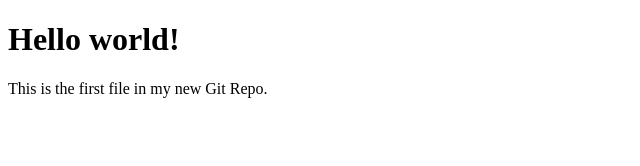
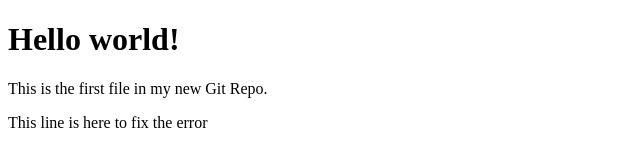
Before and after one commit to Kartik-Tata/Project, a plain HTML site: page index.html in a window 1280 px wide. Shown: the whole page, without its empty margins (0-640 px from the left). Drawn offline with Linux system fonts and the light colour scheme.

Commit message:
This is the error fix

```diff
--- a/index.html
+++ b/index.html
@@ -7,6 +7,7 @@
 
 <h1>Hello world!</h1>
 <p>This is the first file in my new Git Repo.</p>
+<p>This line is here to fix the error</p>
 
 </body>
 </html>
```
